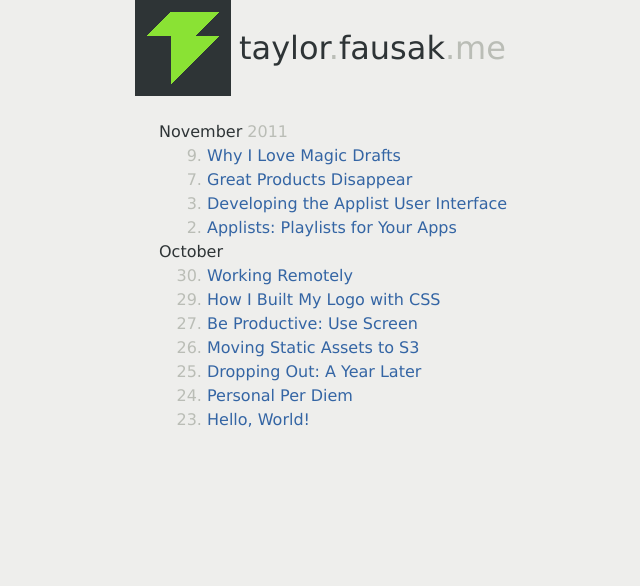
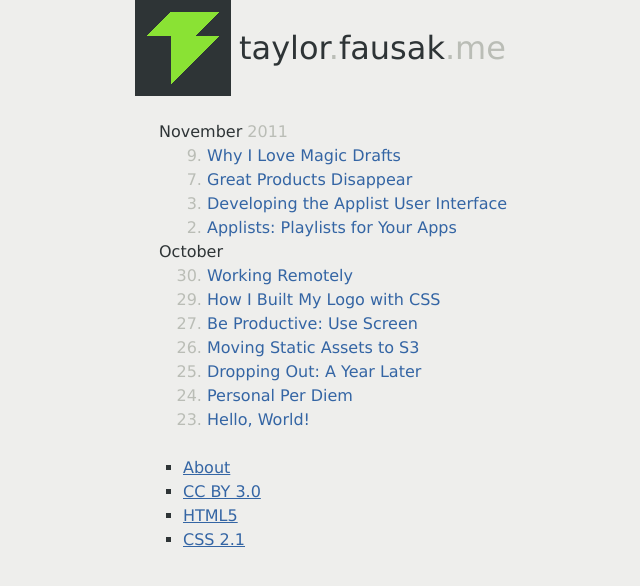
Before and after one commit to tfausak/tfausak.github.io, a Jekyll site: the page built from index.html, in a window 1280 px wide. Shown: the top 586 px of the page, without its empty margins (161-801 px from the left). Built offline with Jekyll 4.4.1, drawn with Linux system fonts in a browser that asks for light colours.

Commit message:
Add footer back in.

```diff
--- a/_includes/about.html
+++ /dev/null
@@ -1,4 +0,0 @@
-<a class="about" href="/about/">
-    About
-    <img src="/static/images/logo.png">
-</a>
--- a/_layouts/base.html
+++ b/_layouts/base.html
@@ -29,6 +29,25 @@
             </div>
         </div>
 
+        <footer id="footer">
+            <div class="wrapper">
+                <ul>
+                    <li>
+                        <a href="/about/">About</a>
+                    </li>
+                    <li>
+                        <a href="http://creativecommons.org/licenses/by/3.0/">CC BY 3.0</a>
+                    </li>
+                    <li>
+                        <a href="http://validator.w3.org/check?uri=referer">HTML5</a>
+                    </li>
+                    <li>
+                        <a href="http://jigsaw.w3.org/css-validator/check/referer">CSS 2.1</a>
+                    </li>
+                </ul>
+            </div>
+        </footer>
+
         <script src="/static/scripts/all.js"></script>
     </body>
 </html>
```
